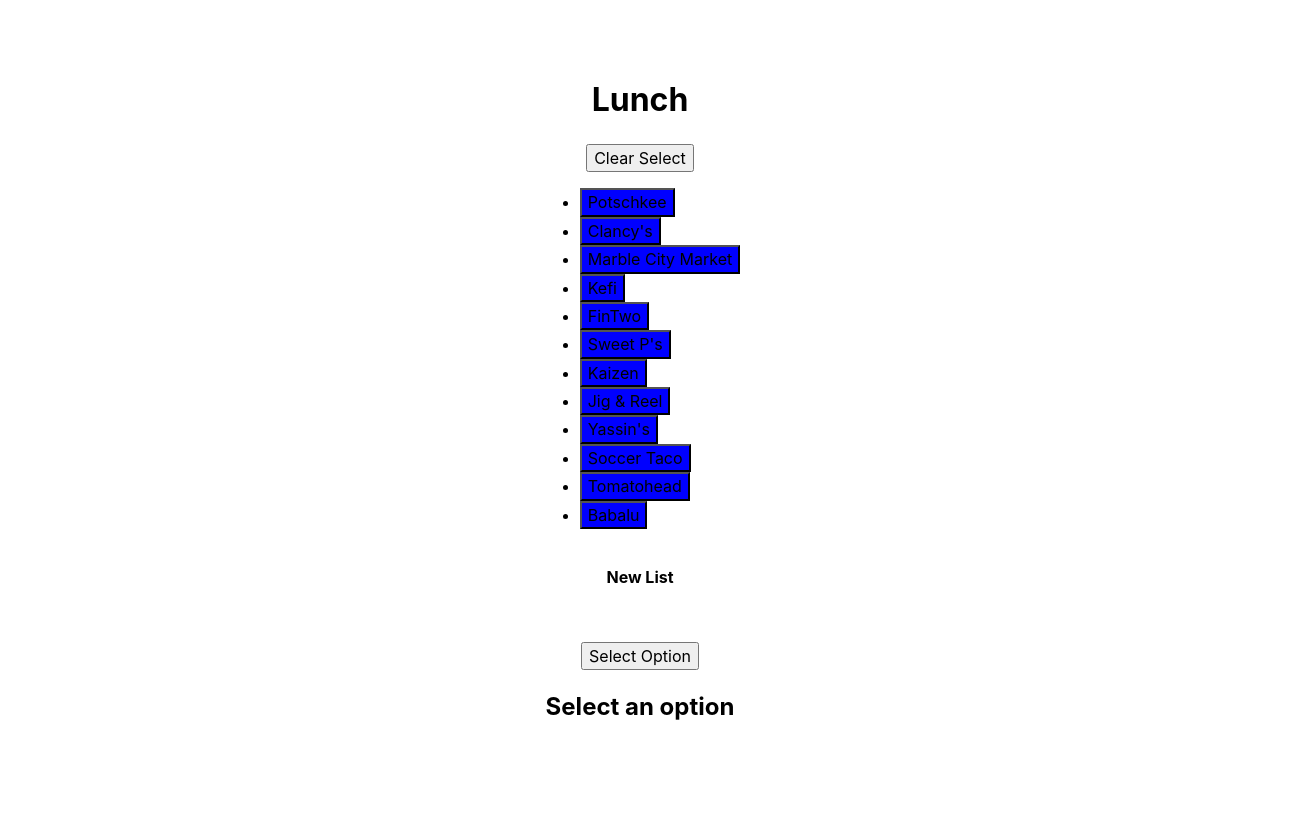
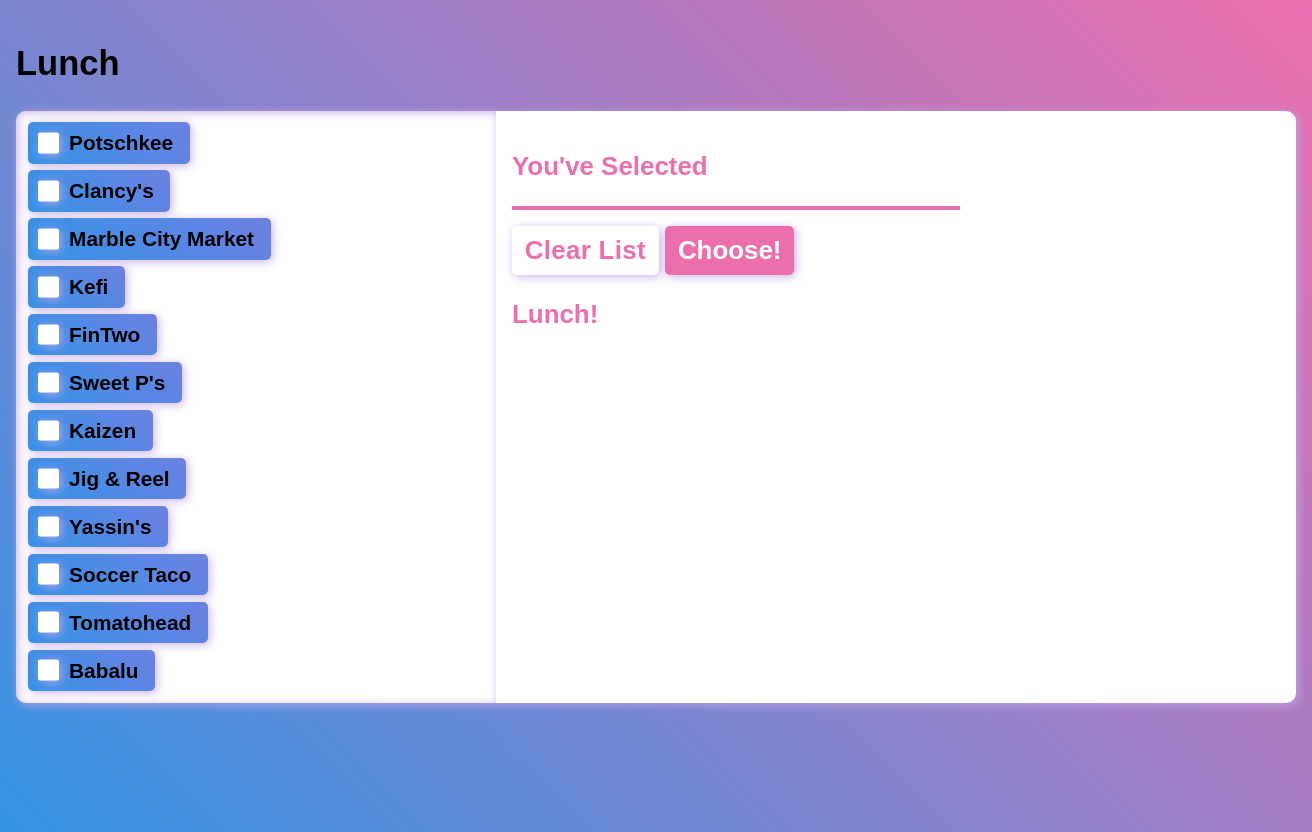
Before and after one commit to helloidevthings/jubilant-octo-couscous, a Next.js app: page /lunch in a window 1280 px wide. Shown: the whole page, 1312 px wide, since content can reach past the window. Before the commit the page ends 800 px from the top, so only its background shows below. Built offline with nearby package versions, Linux system fonts and the light colour scheme.

Commit message:
all the small things for lunch

```diff
--- a/pages/lunch.js
+++ /dev/null
@@ -1,114 +0,0 @@
-import { useState } from 'react';
-import styled from 'styled-components';
-
-// const LunchOptions = [
-//   { name: 'Potschkee', id: 1 },
-//   { name: "Clancy's", id: 2 },
-//   { name: 'Marble City Market', id: 3 },
-//   { name: 'Kefi', id: 4 },
-//   { name: 'FinTwo', id: 5 },
-//   { name: "Sweet P's", id: 6 },
-//   { name: 'Kaizen', id: 7 },
-//   { name: 'Jig & Reel', id: 8 },
-//   { name: "Yassin's", id: 9 },
-//   { name: 'Soccer Taco', id: 10 },
-//   { name: 'Tomatohead', id: 11 },
-//   { name: 'Babalu', id: 12 },
-// ];
-
-const LunchOptions = [
-  'Potschkee',
-  "Clancy's",
-  'Marble City Market',
-  'Kefi',
-  'FinTwo',
-  "Sweet P's",
-  'Kaizen',
-  'Jig & Reel',
-  "Yassin's",
-  'Soccer Taco',
-  'Tomatohead',
-  'Babalu',
-];
-
-const MainWrapper = styled.main`
-  width: 100vw;
-  height: 100vh;
-  display: flex;
-  justify-content: center;
-  flex-direction: column;
-  align-items: center;
-  text-align: left;
-`;
-
-const LunchButton = styled.button`
-  background: blue;
-
-  [aria-selected='true'] {
-    background: orange;
-  }
-`;
-
-const Lunch = () => {
-  const [option, setLunch] = useState(null);
-  const [selected, setSelected] = useState([]);
-  const [active, setActive] = useState(false);
-
-  const handleLunch = () => {
-    const random = Math.floor(Math.random() * selected.length);
-    setLunch(selected[random]);
-  };
-
-  // const handleSelect = () => {
-  //   setSelected([...selected, option]);
-  //   console.log(selected);
-  //   handleLunch;
-  // };
-
-  const toggleSelected = (e) => {
-    const option = e.target.innerText;
-    if (selected.includes(option)) {
-      setSelected(selected.filter((item) => item !== option));
-    } else {
-      setSelected([...selected, option]);
-      setActive(true);
-    }
-  };
-
-  const clearSelect = () => {
-    setLunch(null);
-    setSelected([]);
-    console.log(selected);
-  };
-
-  return (
-    <MainWrapper>
-      <h1>Lunch</h1>
-      <button onClick={clearSelect}>Clear Select</button>
-      <ul>
-        {LunchOptions.map((option, i) => {
-          return (
-            <li key={i}>
-              <LunchButton
-                aria-selected={active === true ? true : false}
-                onClick={toggleSelected}
-              >
-                {option}
-              </LunchButton>
-            </li>
-          );
-        })}
-      </ul>
-      <h4>New List</h4>
-      <p>
-        {selected.map((option, i) => {
-          return <span key={i}>{option === null ? null : option} • </span>;
-        })}
-      </p>
-      <button onClick={handleLunch}>Select Option</button>
-      <h2>{option === null ? 'Select an option' : option}</h2>
-    </MainWrapper>
-  );
-};
-
-export default Lunch;
--- /dev/null
+++ b/pages/lunch/LunchItem.js
@@ -0,0 +1,71 @@
+import styled from 'styled-components';
+import { useState } from 'react';
+
+const Item = styled.button`
+  background: ${(props) =>
+    props.active === true ? 'var(--selectedGradient)' : 'var(--itemGradient)'};
+  border: none;
+  margin: 0.2rem;
+  border-radius: 5px;
+  padding-left: 1.3em;
+  padding: 0.3em 0.8em 0.3em 2em;
+  box-shadow: 2px 2px 10px 0px rgb(196 168 233 / 86%);
+  position: relative;
+  font-size: 1.3rem;
+
+  &:before {
+    content: '';
+    position: absolute;
+    left: 0.5em;
+    top: 50%;
+    transform: translate(0%, -50%);
+    height: 1em;
+    width: 1em;
+    background: #fff;
+    border-radius: 2px;
+    box-shadow: 2px 2px 10px 0px rgb(196 168 233 / 86%);
+  }
+
+  &:after {
+    content: '';
+    position: absolute;
+    width: 4px;
+    height: 13px;
+    border-bottom: 3px solid var(--pink);
+    border-right: 3px solid var(--pink);
+    top: 0.5em;
+    left: 0.9em;
+    transform: ${(props) =>
+      props.active === true
+        ? 'rotate(45deg) scale(1)'
+        : 'rotate(30deg) scale(0)'};
+    transition: transform 0.2s ease-in-out;
+  }
+
+  &:hover {
+  }
+`;
+
+const LunchItem = ({ children, selected, onClick }) => {
+  const [active, setActive] = useState(false);
+
+  const handleButtonClick = (e) => {
+    if (!active) {
+      setActive(true);
+    } else {
+      setActive(false);
+    }
+  };
+
+  return (
+    <Item
+      active={selected}
+      onClick={onClick ? onClick : handleButtonClick}
+      aria-selected={selected ? selected : active}
+    >
+      {children}
+    </Item>
+  );
+};
+
+export default LunchItem;
--- /dev/null
+++ b/pages/lunch/index.js
@@ -0,0 +1,187 @@
+import { useState } from 'react';
+import styled from 'styled-components';
+import LunchItem from './LunchItem';
+
+// const LunchOptions = [
+//   { name: 'Potschkee', id: 1 },
+//   { name: "Clancy's", id: 2 },
+//   { name: 'Marble City Market', id: 3 },
+//   { name: 'Kefi', id: 4 },
+//   { name: 'FinTwo', id: 5 },
+//   { name: "Sweet P's", id: 6 },
+//   { name: 'Kaizen', id: 7 },
+//   { name: 'Jig & Reel', id: 8 },
+//   { name: "Yassin's", id: 9 },
+//   { name: 'Soccer Taco', id: 10 },
+//   { name: 'Tomatohead', id: 11 },
+//   { name: 'Babalu', id: 12 },
+// ];
+
+const LunchOptions = [
+  'Potschkee',
+  "Clancy's",
+  'Marble City Market',
+  'Kefi',
+  'FinTwo',
+  "Sweet P's",
+  'Kaizen',
+  'Jig & Reel',
+  "Yassin's",
+  'Soccer Taco',
+  'Tomatohead',
+  'Babalu',
+];
+
+const MainWrapper = styled.main`
+  --pink: #ec6ead;
+  --blue: #3494e6;
+  --gradient: linear-gradient(45deg, var(--blue), var(--pink));
+  --itemGradient: linear-gradient(45deg, var(--blue), #6c80e2);
+  --selectedGradient: linear-gradient(45deg, #e634b0, var(--pink));
+
+  width: 100%;
+  height: 100vh;
+  padding: 1rem;
+  background: var(--gradient);
+  background-size: cover;
+  background-repeat: no-repeat;
+  font-family: 'Fira Sans', sans-serif;
+`;
+
+const LunchWrapper = styled.section`
+  display: grid;
+  grid-template-columns: repeat(auto-fill, minmax(30rem, 10rem));
+  background: #fff;
+  border-radius: 10px;
+  overflow: hidden;
+  box-shadow: 2px 2px 10px 0px rgb(196 168 233 / 86%);
+`;
+
+const LunchList = styled.ul`
+  /* display: grid;
+  grid-template-columns: repeat(auto-fill, minmax(18rem, 1fr));
+  align-content: space-around;
+  grid-gap: 0.4rem; */
+  min-height: 500px;
+  padding-inline-start: 0;
+  padding: 0.4em;
+  margin: 0;
+  justify-items: start;
+  font-weight: bold;
+  font-size: 1.3rem;
+  overflow: scroll;
+  box-shadow: inset 2px 2px 10px 0px rgb(196 168 233 / 86%);
+`;
+
+const LunchResults = styled.div`
+  padding: 1rem;
+  color: var(--pink);
+
+  ol {
+    padding-inline-start: 1rem;
+
+    li {
+      margin: 0;
+      font-weight: bold;
+      font-size: 1.2rem;
+    }
+  }
+
+  hr {
+    margin: 1rem 0;
+    border: 2px solid var(--pink);
+  }
+`;
+
+const LunchListItem = styled.li`
+  list-style: none;
+  position: relative;
+`;
+
+const ClearButton = styled.button`
+  display: inline-block;
+  background: #fff;
+  border: none;
+  box-shadow: 2px 2px 10px 0px rgb(196 168 233 / 86%);
+  border-radius: 5px;
+  color: var(--pink);
+  font-size: 1.5em;
+  letter-spacing: 0.012em;
+  font-weight: bold;
+  padding: 0.4rem 0.8rem;
+`;
+
+const ChooseButton = styled.button`
+  display: inline-block;
+  margin-left: 0.4rem;
+  padding: 0.4rem 0.8rem;
+  background: var(--pink);
+  border: none;
+  box-shadow: 2px 2px 10px 0px rgb(196 168 233 / 86%);
+  border-radius: 5px;
+  color: #fff;
+  font-size: 1.5em;
+  font-weight: bold;
+`;
+
+const Lunch = () => {
+  const [option, setLunch] = useState(null);
+  const [selected, setSelected] = useState([]);
+
+  const handleLunch = () => {
+    const random = Math.floor(Math.random() * selected.length);
+    setLunch(selected[random]);
+  };
+
+  const toggleSelected = (e) => {
+    const option = e.target.innerText;
+    if (selected.includes(option)) {
+      setSelected(selected.filter((item) => item !== option));
+    } else {
+      setSelected([...selected, option]);
+    }
+  };
+
+  const clearSelect = () => {
+    setLunch(null);
+    setSelected([]);
+    console.log(selected);
+  };
+
+  return (
+    <MainWrapper>
+      <h1>Lunch</h1>
+      <LunchWrapper>
+        <LunchList>
+          {LunchOptions.map((option, i) => {
+            return (
+              <LunchListItem key={i}>
+                <LunchItem
+                  selected={selected.includes(option) ? true : false}
+                  onClick={toggleSelected}
+                >
+                  {option}
+                </LunchItem>
+              </LunchListItem>
+            );
+          })}
+        </LunchList>
+        <LunchResults>
+          <h2>You've Selected</h2>
+
+          <ol>
+            {selected.map((option, i) => {
+              return <li key={i}>{option === null ? null : option}</li>;
+            })}
+          </ol>
+          <hr />
+          <ClearButton onClick={clearSelect}>Clear List</ClearButton>
+          <ChooseButton onClick={handleLunch}>Choose!</ChooseButton>
+          <h2>{option === null ? 'Lunch!' : option}</h2>
+        </LunchResults>
+      </LunchWrapper>
+    </MainWrapper>
+  );
+};
+
+export default Lunch;
--- a/styles/globals.css
+++ b/styles/globals.css
@@ -76,3 +76,15 @@ select {
   isolation: isolate;
   height: 100%;
 }
+
+body {
+  /* Global Styles */
+  font-size: calc(14px + (20 - 14) * ((100vw - 300px) / (2100 - 300)));
+  @media screen and (min-width: 2100px) {
+    font-size: 20px;
+  }
+}
+
+p {
+  font-size: 1rem;
+}
```
